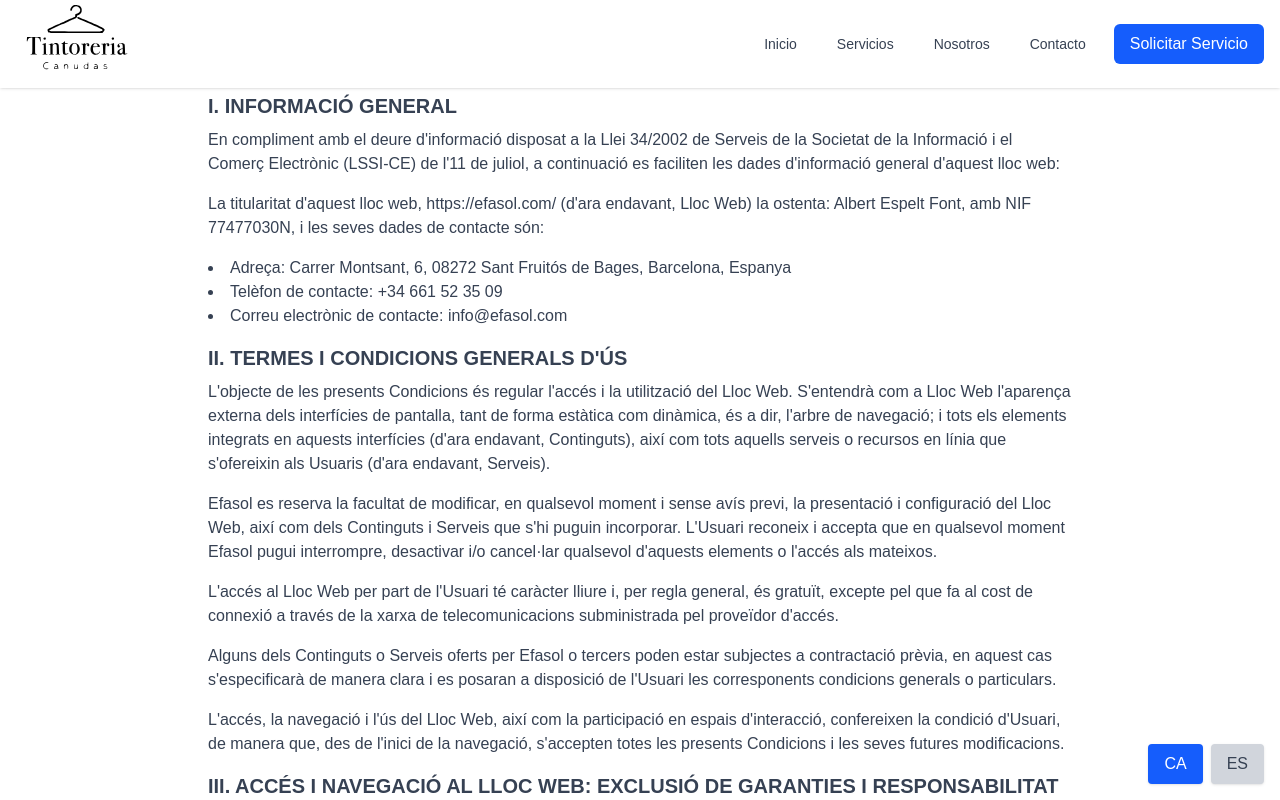
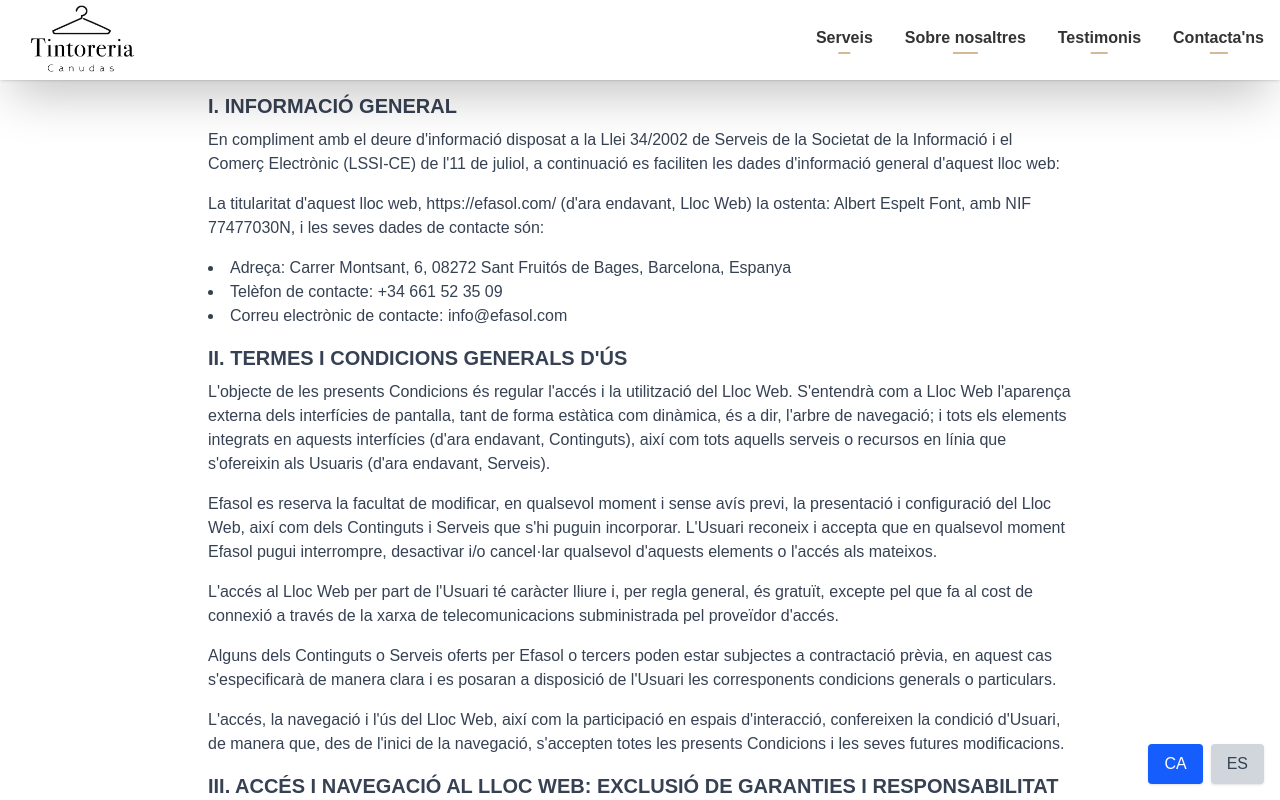
Before and after one commit to marsino00/tint-canudas-web, a Next.js app: page /aviso-legal in a window 1280 px wide. Shown: the top 800 px of the page. Built offline with nearby package versions, Linux system fonts and the light colour scheme.

Commit message:
Navbar with logo and translations

```diff
--- a/messages/ca.json
+++ b/messages/ca.json
@@ -2,7 +2,8 @@
   "navbar": {
     "services": "Serveis",
     "about": "Sobre nosaltres",
-    "contact": "Contacta'ns"
+    "contact": "Contacta'ns",
+    "testimonials": "Testimonis"
   },
   "about-exp": "Anys d'experiència",
   "about-button": "Contacta amb nosaltres",
--- a/messages/es.json
+++ b/messages/es.json
@@ -2,7 +2,8 @@
   "navbar": {
     "services": "Servicios",
     "about": "Sobre nosotros",
-    "contact": "Contáctanos"
+    "contact": "Contáctanos",
+    "testimonials": "Testimonios"
   },
   "about-exp": "Años de experiencia",
   "about-button": "Contáctanos",
--- /dev/null
+++ b/src/app/components/layout/Header.tsx
@@ -0,0 +1,85 @@
+"use client";
+
+import { useState } from "react";
+import Link from "next/link";
+import Image from "next/image";
+import NavBar from "./NavBar";
+
+export default function Header() {
+  const [isMenuOpen, setIsMenuOpen] = useState(false);
+
+  const desktopLinkClasses =
+    "relative inline-block text-[#333333] font-semibold pb-1 after:content-[''] after:absolute after:left-1/2 after:-translate-x-1/2 after:bottom-0 after:h-[2px] after:w-[20%] after:bg-[#d4b897] after:transition-all after:duration-300 hover:after:w-full";
+
+  const desktopContainerClasses = "hidden md:flex items-center space-x-8";
+
+  const mobileLinkClasses =
+    "text-[#333333] font-semibold transition duration-300 hover:text-[#c5a988]";
+
+  const mobileContainerClasses =
+    "md:hidden bg-white border-t border-gray-200 px-10 py-4 flex flex-col space-y-4";
+
+  return (
+    <header className="fixed w-full bg-white z-50 shadow-sm h-20">
+      <div className="w-full px-4 flex justify-between items-center h-full shadow-2xl">
+        <Link href="/" className="flex items-center">
+          <div className="rounded-full p-1 transition-transform duration-300 hover:scale-110">
+            <Image
+              className="cursor-pointer h-18 w-auto"
+              priority
+              src="/logo.png"
+              width={478}
+              height={478}
+              alt="Logo de Tintorería Canudas"
+            />
+          </div>
+        </Link>
+
+        {/* Desktop Nav */}
+        <NavBar
+          containerClassName={desktopContainerClasses}
+          linkClassName={desktopLinkClasses}
+        />
+
+        {/* Botón de menú para móvil */}
+        <button
+          className="md:hidden focus:outline-none"
+          onClick={() => setIsMenuOpen(!isMenuOpen)}
+          aria-label="Alterna el menú"
+        >
+          <svg
+            className="h-6 w-6 text-[#333333]"
+            fill="none"
+            stroke="currentColor"
+            viewBox="0 0 24 24"
+          >
+            {isMenuOpen ? (
+              <path
+                strokeLinecap="round"
+                strokeLinejoin="round"
+                strokeWidth="2"
+                d="M6 18L18 6M6 6l12 12"
+              />
+            ) : (
+              <path
+                strokeLinecap="round"
+                strokeLinejoin="round"
+                strokeWidth="2"
+                d="M4 6h16M4 12h16M4 18h16"
+              />
+            )}
+          </svg>
+        </button>
+      </div>
+
+      {/* Mobile Nav */}
+      {isMenuOpen && (
+        <NavBar
+          containerClassName={mobileContainerClasses}
+          linkClassName={mobileLinkClasses}
+          onLinkClick={() => setIsMenuOpen(false)}
+        />
+      )}
+    </header>
+  );
+}
--- a/src/app/components/layout/NavBar.tsx
+++ b/src/app/components/layout/NavBar.tsx
@@ -1,116 +1,40 @@
 "use client";
 
-import { useState } from "react";
-import { Menu, X } from "lucide-react";
-import Image from "next/image";
-import Button from "../ui/Button";
+import { useTranslations } from "next-intl";
+import Link from "next/link";
+import React from "react";
 
-const Navbar = () => {
-  const [isOpen, setIsOpen] = useState(false);
+type NavBarProps = {
+  containerClassName?: string;
+  linkClassName?: string;
+  onLinkClick?: () => void;
+};
 
-  const navigation = [
-    { name: "Inicio", href: "#inicio" },
-    { name: "Servicios", href: "#servicios" },
-    { name: "Nosotros", href: "#nosotros" },
-    { name: "Contacto", href: "#contacto" },
+export default function NavBar({
+  containerClassName = "",
+  linkClassName = "",
+  onLinkClick,
+}: NavBarProps) {
+  const t = useTranslations("navbar");
+
+  const links = [
+    { href: "/#services", label: t("services") },
+    { href: "/#about", label: t("about") },
+    { href: "/#testimonials", label: t("testimonials") },
+    { href: "/#contact", label: t("contact") },
   ];
-
-  const scrollToSection = (
-    e: React.MouseEvent<HTMLAnchorElement>,
-    href: string
-  ) => {
-    e.preventDefault();
-    const element = document.querySelector(href);
-    if (element) {
-      element.scrollIntoView({ behavior: "smooth" });
-      setIsOpen(false);
-    }
-  };
-
   return (
-    <nav className="bg-white shadow-sm fixed w-full z-50">
-      <div className="px-4 py-1">
-        <div className="flex justify-between h-20">
-          <div className="flex items-center">
-            <a
-              href="#inicio"
-              onClick={(e) => scrollToSection(e, "#inicio")}
-              className="flex items-center"
-            >
-              <Image
-                src="/logo.svg"
-                alt="Tintorería Canudas"
-                width={400}
-                height={300}
-                className="h-30 w-auto"
-                priority
-              />
-            </a>
-          </div>
-
-          <div className="hidden md:flex items-center space-x-4">
-            {navigation.map((item) => (
-              <a
-                key={item.name}
-                href={item.href}
-                onClick={(e) => scrollToSection(e, item.href)}
-                className="text-gray-700 hover:text-primary px-3 py-2 rounded-md text-sm font-medium"
-              >
-                {item.name}
-              </a>
-            ))}
-            <Button>
-              <a
-                href="#contacto"
-                onClick={(e) => scrollToSection(e, "#contacto")}
-              >
-                Solicitar Servicio
-              </a>
-            </Button>
-          </div>
-
-          <div className="md:hidden flex items-center">
-            <button
-              onClick={() => setIsOpen(!isOpen)}
-              className="inline-flex items-center justify-center p-2 rounded-md text-gray-700 hover:text-primary focus:outline-none"
-            >
-              {isOpen ? (
-                <X className="h-6 w-6" />
-              ) : (
-                <Menu className="h-6 w-6" />
-              )}
-            </button>
-          </div>
-        </div>
-      </div>
-
-      {/* Mobile menu */}
-      {isOpen && (
-        <div className="md:hidden">
-          <div className="px-2 pt-2 pb-3 space-y-1 sm:px-3">
-            {navigation.map((item) => (
-              <a
-                key={item.name}
-                href={item.href}
-                onClick={(e) => scrollToSection(e, item.href)}
-                className="text-gray-700 hover:text-primary block px-3 py-2 rounded-md text-base font-medium"
-              >
-                {item.name}
-              </a>
-            ))}
-            <Button className="w-full mt-4">
-              <a
-                href="#contacto"
-                onClick={(e) => scrollToSection(e, "#contacto")}
-              >
-                Solicitar Servicio
-              </a>
-            </Button>
-          </div>
-        </div>
-      )}
+    <nav className={containerClassName}>
+      {links.map((link) => (
+        <Link
+          key={link.href}
+          href={link.href}
+          className={linkClassName}
+          onClick={onLinkClick}
+        >
+          {link.label}
+        </Link>
+      ))}
     </nav>
   );
-};
-
-export default Navbar;
+}
--- a/src/app/globals.css
+++ b/src/app/globals.css
@@ -18,7 +18,9 @@
     --foreground: #ededed;
   }
 }
-
+html {
+  scroll-behavior: smooth;
+}
 body {
   color: var(--background);
   background: var(--foreground);
--- a/src/app/layout.tsx
+++ b/src/app/layout.tsx
@@ -1,10 +1,10 @@
 import type { Metadata } from "next";
 import { Geist, Geist_Mono } from "next/font/google";
 import "./globals.css";
-import Navbar from "./components/layout/NavBar";
 import Footer from "./components/layout/Footer";
 import ClientIntlProvider from "./ClientIntlProvider";
 import { getLocale } from "next-intl/server";
+import Header from "./components/layout/Header";
 
 const geistSans = Geist({
   variable: "--font-geist-sans",
@@ -41,7 +41,7 @@ export default async function RootLayout({
           initialLocale={initialLocale}
           initialMessages={initialMessages}
         >
-          <Navbar />
+          <Header />
           {children}
           <Footer />
         </ClientIntlProvider>
--- a/src/app/page.tsx
+++ b/src/app/page.tsx
@@ -107,6 +107,24 @@ export default function Home() {
     },
   ];
 
+  // Nueva sección: Testimonios
+  const testimonials = [
+    {
+      name: "Marta",
+      comment:
+        "Excelente servicio, mi ropa quedó impecable. ¡Repetiré sin duda!",
+    },
+    {
+      name: "Carlos",
+      comment:
+        "Trato muy profesional y cercano. Se nota la experiencia del equipo.",
+    },
+    {
+      name: "Laura",
+      comment: "Respetuosos con el medio ambiente y con un resultado perfecto.",
+    },
+  ];
+
   return (
     <div className="relative">
       {/* Hero Section */}
@@ -176,7 +194,7 @@ export default function Home() {
       </section>
 
       {/* Services Section */}
-      <section id="servicios" className="py-24 bg-[#d4b897]/5">
+      <section id="services" className="py-24 bg-[#d4b897]/5">
         <div className="container mx-auto px-4">
           <div className="text-center max-w-2xl mx-auto mb-16">
             <h2 className="text-4xl font-bold text-black mb-4">
@@ -210,7 +228,7 @@ export default function Home() {
                   </div>
                 </div>
                 <div>
-                  <ul className="space-y-3">
+                  <ul className="space-y-3 p-6">
                     {service.items.map((item, idx) => (
                       <li key={idx} className="flex items-center text-gray-700">
                         <span className="w-1.5 h-1.5 bg-[#d4b897] rounded-full mr-3"></span>
@@ -226,7 +244,7 @@ export default function Home() {
       </section>
 
       {/* About Section */}
-      <section id="nosotros" className="py-24 bg-white">
+      <section id="about" className="py-24 bg-white">
         <div className="container mx-auto px-4">
           <div className="grid grid-cols-1 md:grid-cols-2 gap-16 items-center">
             <div className="order-2 md:order-1">
@@ -271,8 +289,36 @@ export default function Home() {
         </div>
       </section>
 
+      {/* NUEVA SECCIÓN: TESTIMONIOS */}
+      <section id="testimonials" className="py-24 bg-white">
+        <div className="container mx-auto px-4">
+          <div className="text-center max-w-2xl mx-auto mb-16">
+            <h2 className="text-4xl font-bold text-black mb-4">Testimonios</h2>
+            <div className="w-24 h-1 bg-[#d4b897] mx-auto mb-6"></div>
+            <p className="text-xl text-gray-600">
+              Lo que opinan nuestros clientes
+            </p>
+          </div>
+
+          <div className="grid grid-cols-1 md:grid-cols-2 lg:grid-cols-3 gap-8">
+            {testimonials.map((testimonial, index) => (
+              <div
+                key={index}
+                className="bg-white p-6 shadow-lg rounded-lg hover:shadow-xl transition-all duration-300"
+              >
+                <p className="text-gray-700 italic">“{testimonial.comment}”</p>
+                <h4 className="mt-4 font-semibold text-black">
+                  — {testimonial.name}
+                </h4>
+              </div>
+            ))}
+          </div>
+        </div>
+      </section>
+      {/* FIN DE NUEVA SECCIÓN */}
+
       {/* Contact Section */}
-      <section id="contacto" className="py-24 bg-[#d4b897]/5">
+      <section id="contact" className="py-24 bg-[#d4b897]/5">
         <div className="container mx-auto px-4">
           <div className="text-center max-w-2xl mx-auto mb-16">
             <h2 className="text-4xl font-bold text-black mb-4">Contacto</h2>
```
Also changed, not shown: public/logo.png (added).
